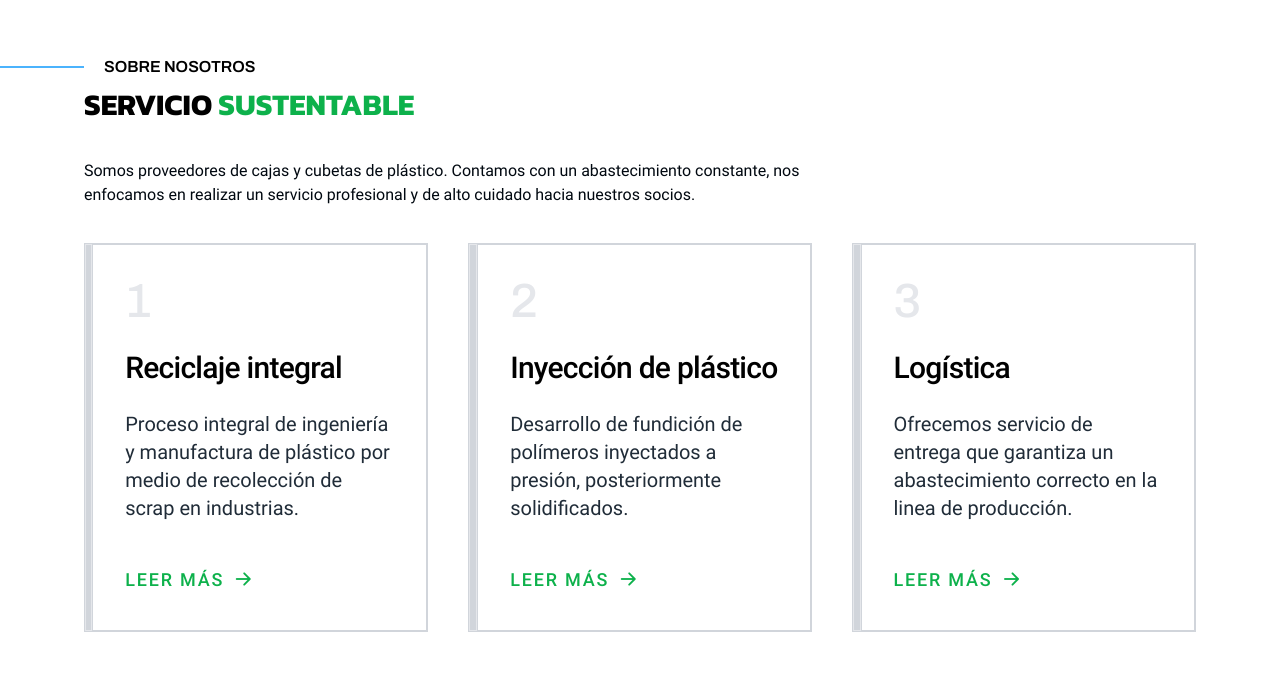
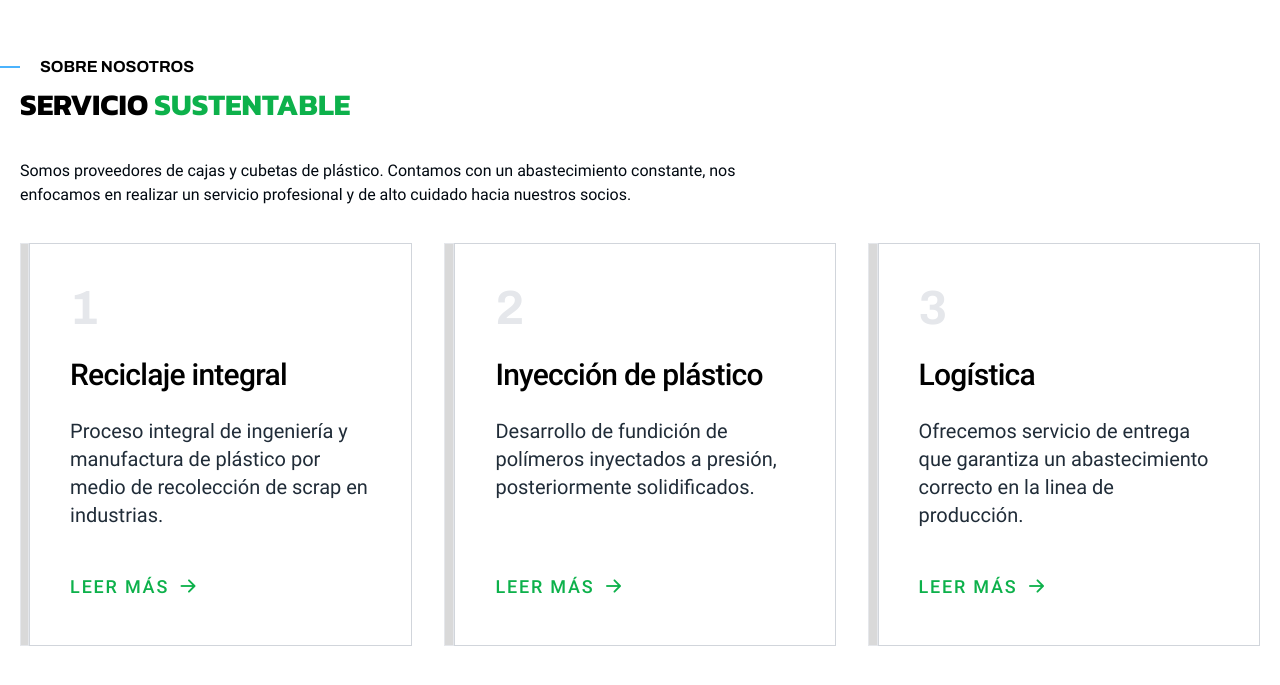
Before and after one commit to Cbas488/reciclacel, an Astro site: page / in a window 1280 px wide. Shown: the part 121-806 px from the top of the page. Built offline with nearby package versions, Linux system fonts and the light colour scheme; Astro itself is replaced by a stand-in of ours.

Commit message:
feat: terminando seccion de servicios en home

```diff
--- a/src/components/common/ServiceElement.astro
+++ b/src/components/common/ServiceElement.astro
@@ -9,15 +9,15 @@ export interface Props{
 const { number, title, text, nombre } = Astro.props
 ---
 
-<div class="flex flex-row border border-gray-300">
-    <div class="w-5 border bg-gray-300"></div>
-    <div class="flex flex-col p-8 gap-5 justify-between transition-colors duration-500 border border-gray-300 hover:border-reciclacel_green">
-        <div class="w-full flex flex-col gap-5 mb-5">
-            <span class="text-5xl font-archivo text-gray-200">{ number }</span>
-            <h3 class="text-3xl tracking-tight leading-normal font-medium font-roboto first-letter:uppercase">{ title }</h3>
-            <p class="text-xl font-roboto text-[#202C38]">{ text }</p>
+<div class="flex flex-row">
+    <div class="w-6 3xl:w-8 4xl:w-10 border bg-[#D9D9D9]"></div>
+    <div class="flex flex-col p-8 md:p-10 3xl:p-14 gap-5 justify-between transition-colors duration-500 border border-gray-300 hover:border-reciclacel_green">
+        <div class="w-full flex flex-col gap-5 3xl:gap-8 4xl:gap-14 mb-5">
+            <span class="text-5xl 3xl:text-6xl 4xl:text-8xl font-archivo font-bold text-gray-200">{ number }</span>
+            <h3 class="text-3xl 3xl:text-4xl 4xl:text-5xl tracking-tight leading-normal font-medium font-roboto first-letter:uppercase">{ title }</h3>
+            <p class="text-xl 3xl:text-2xl 4xl:text-3xl font-roboto text-[#202C38]">{ text }</p>
         </div>
-        <a class="text-lg uppercase font-medium font-roboto tracking-widest flex flex-row items-center gap-1 text-reciclacel_green" href=`/service/${nombre}`>
+        <a class="text-lg 3xl:text-xl 4xl:text-2xl uppercase font-medium font-roboto tracking-widest flex flex-row items-center gap-1 text-reciclacel_green" href=`/service/${nombre}`>
             <span>leer más</span>
             <i class="bi bi-arrow-right-short text-3xl"></i>
         </a>
--- a/src/layouts/common/Container.astro
+++ b/src/layouts/common/Container.astro
@@ -1,5 +1,5 @@
-<section class="max-w-full xl:max-w-6xl 2xl:max-w-8xl mx-auto px-5 py-44 flex flex-col">
-    <span class="inline-block uppercase font-semibold font-archivo pl-5 mb-2 relative">sobre nosotros</span>
+<section class="max-w-full xl:max-w-7xl 2xl:max-w-[95.5rem] 3xl:max-w-[120rem] mx-auto px-5 py-44 flex flex-col">
+    <span class="inline-block uppercase font-bold 3xl:text-2xl 4xl:text-3xl font-archivo pl-5 mb-2 3xl:mb-5 4xl:mb-7 relative">sobre nosotros</span>
     <slot/>
 </section>
 
@@ -17,4 +17,10 @@
         left: -1000%;
         background: #4BB3FD;
     }
+
+    @media screen and (min-width: 1920px) {
+        span::before {
+            height: 4px;
+        }
+    }
 </style>
--- a/src/layouts/common/Services.astro
+++ b/src/layouts/common/Services.astro
@@ -6,13 +6,13 @@ import "bootstrap-icons/font/bootstrap-icons.css"
 
 <Container>
     <div class="w-full flex flex-col gap-9">
-        <h2 class="text-3xl font-kanit font-bold uppercase">
+        <h2 class="text-3xl 3xl:text-4xl 4xl:text-5xl font-kanit font-bold uppercase">
             <span>servicio</span>
             <span class="text-reciclacel_green">sustentable</span>
         </h2>
-        <p class="font-roboto text-[#000810]">Somos proveedores de cajas y cubetas de plástico. Contamos con un abastecimiento constante, nos <br>
+        <p class="font-roboto 3xl:text-2xl 4xl:text-3xl text-[#000810]">Somos proveedores de cajas y cubetas de plástico. Contamos con un abastecimiento constante, nos <br>
             enfocamos en realizar un servicio profesional y de alto cuidado hacia nuestros socios.</p>
-        <div class="w-full grid grid-cols-1 md:grid-cols-2 xl:grid-cols-3 gap-10">
+        <div class="w-full grid grid-cols-1 md:grid-cols-2 xl:grid-cols-3 gap-8">
             <ServiceElement number="1" title="reciclaje integral" text="Proceso integral de ingeniería y manufactura de plástico por medio de recolección de scrap en industrias." nombre="reciclaje_integral"/>
             <ServiceElement number="2" title="inyección de plástico" text="Desarrollo de fundición de polímeros inyectados a presión, posteriormente solidificados." nombre="inyeccion_plastico"/>
             <ServiceElement number="3" title="logística" text="Ofrecemos servicio de entrega que garantiza un abastecimiento correcto en la linea de producción." nombre="logistica"/>
--- a/tailwind.config.cjs
+++ b/tailwind.config.cjs
@@ -12,6 +12,15 @@ module.exports = {
 				reciclacel_green: '#0DB14B'
 			}
 		},
+		screens: {
+			'sm': '567.98px',
+			'md': '767.98px',
+			'lg': '1023.98px',
+			'xl': '1279.98px',
+			'2xl': '1536px',
+			'3xl': '1920px',
+			'4xl': '2560px'
+		  }
 	},
 	plugins: [],
 }
```
